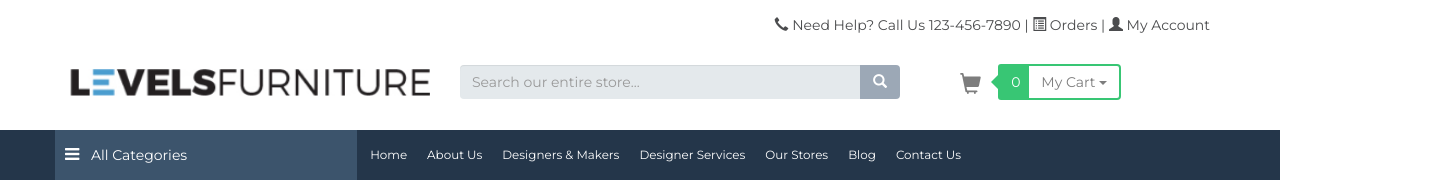
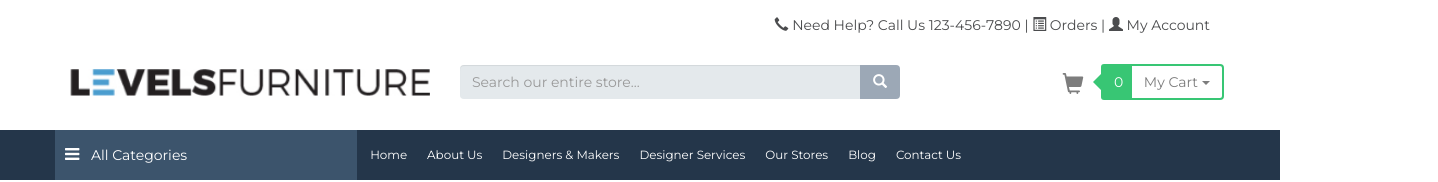
Before and after one commit to unscodst/LevelsFurniture, a plain HTML site: page index.html in a window 1280 px wide. Shown: the top 182 px of the page, 1438 px wide, since content can reach past the window. Drawn offline with nearby package versions, Linux system fonts and the light colour scheme.

Commit message:
Adjusted Cart
Moved the cart Icon more right using percentage and removed the padding.

```diff
--- a/css/style.css
+++ b/css/style.css
@@ -941,7 +941,7 @@ body {
     }
     .cart {
         margin-top: -5px;
-        padding-left: 125px;
+        left: 51.5%;
     }
     .glyphicon-shopping-cart {
         font-size: 1.5em;
```
